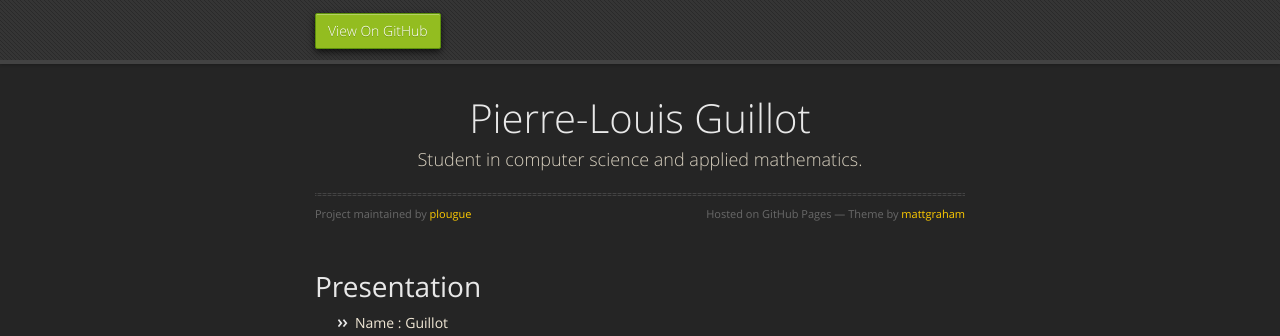
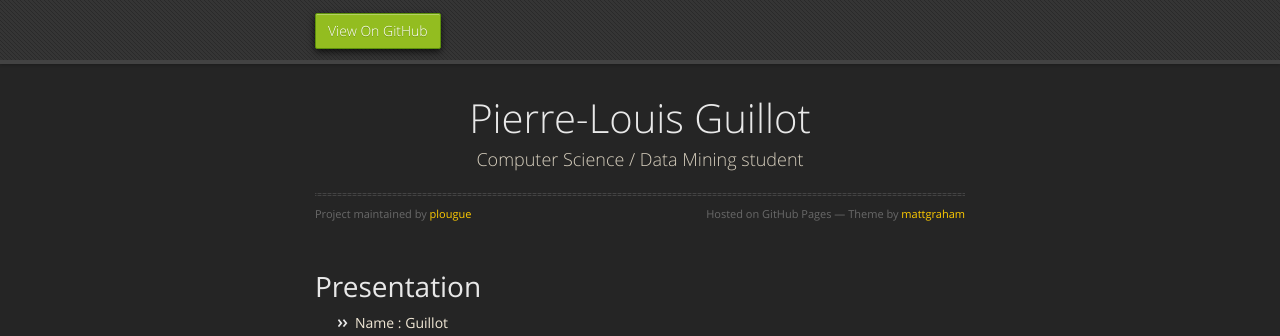
Before and after one commit to plougue/plougue.github.io, a Jekyll site: the page built from index.md, in a window 1280 px wide and 900 px high. Shown: the top 336 px of the window. Built offline with Jekyll 4.4.1, drawn with Linux system fonts in a browser that asks for light colours; our own code applies the rules of GitHub Pages for plain Markdown files.

Commit message:
Description

```diff
--- a/_config.yml
+++ b/_config.yml
@@ -1,5 +1,5 @@
 title: Pierre-Louis Guillot
-description: Student in computer science and applied mathematics.
+description: Computer Science / Data Mining student
 show_downloads: false
 google_analytics:
 theme: jekyll-theme-midnight
```
